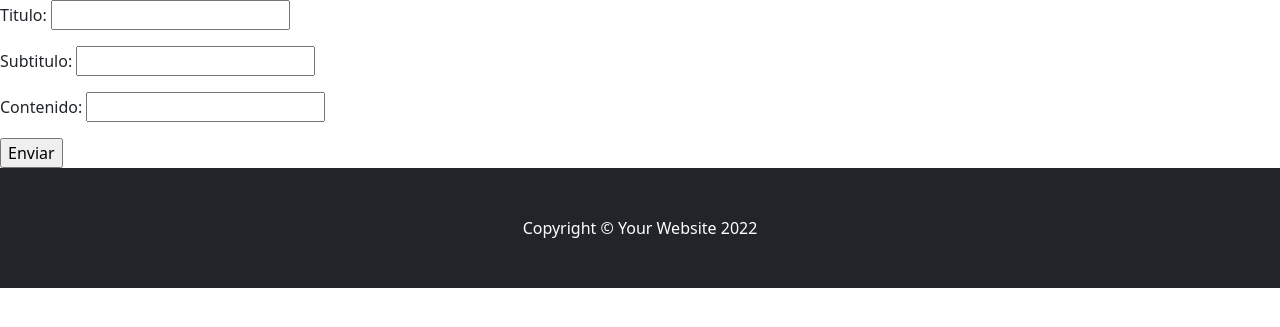
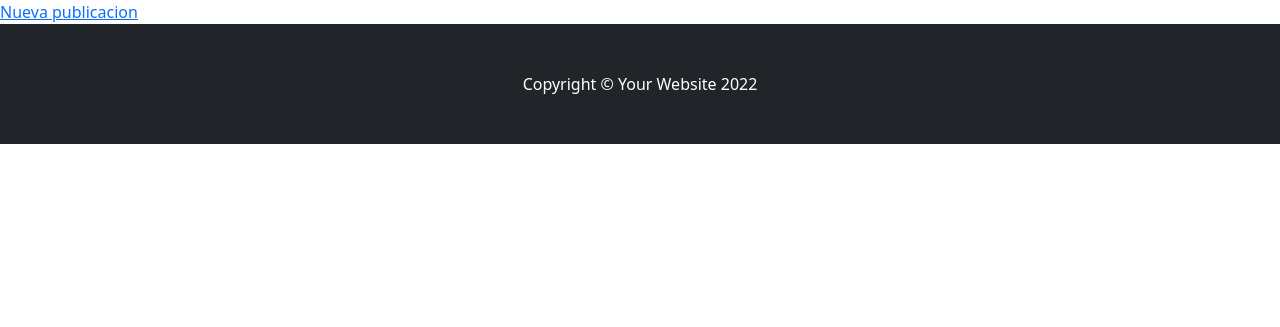
Before and after one commit to ArielPerez23/EntregaFinal-Perez-Botti-Barcia, a Django app: page /blog/curiosidades/ in a window 1280 px wide. Shown: the part 56-383 px from the top of the page. Run offline with Django 4.2, Linux system fonts and the light colour scheme; data that the repository does not hold is empty; some libraries are stand-ins or nearby versions.

Commit message:
Update curiosidades y formulario

```diff
--- a/blog/forms.py
+++ b/blog/forms.py
@@ -1,6 +1,5 @@
 from django import forms
 
-class CuriosidadesForm(forms.Form):
-    titulo=forms.CharField()
-    subtitulo=forms.CharField()
+class NuevaPublicacion(forms.Form):
+    titulo=forms.CharField(max_length=150)
     contenido=forms.CharField()
--- a/blog/models.py
+++ b/blog/models.py
@@ -21,8 +21,7 @@ class Category(TimestampedModel, models.Model):
         return self.name
 
 class Curiosity(TimestampedModel, models.Model):
-    title = models.CharField(max_length=50, blank=False, null=False)
-    subtitle = models.CharField(max_length=50, blank=False, null=False)
+    title = models.CharField(max_length=150, blank=False, null=False)
     content = models.TextField()
 
     class Meta:
--- a/blog/templates/blog/curiosidades.html
+++ b/blog/templates/blog/curiosidades.html
@@ -7,10 +7,12 @@ Curiosidades - Blog
 
 {% block  contenidoPagina%}
 <!-- Page Content-->
-<form action="" method="post">{% csrf_token %}
-    <p>Titulo: <input type="text" name="titulo" maxlength="50"></p>
-    <p>Subtitulo: <input type="text" name="subtitulo" maxlength="50"></p>
-    <p>Contenido: <input type="text" name="contenido"></p>
-    <input type="submit" value="Enviar">
-</form>
+{% for curiosidad in curiosidades %}
+<div>
+    <p>{{curiosidad.title}}</p>
+    <p>{{curiosidad.content}}</p>
+</div>
+{% endfor %}
+<a href="../nueva_publicacion">Nueva publicacion</a>
+
 {% endblock %}
--- a/blog/urls.py
+++ b/blog/urls.py
@@ -11,5 +11,5 @@ urlpatterns = [
     path('software/', software, name= "software"),
     path('hardware/', hardware, name= "hardware"),
     path('curiosidades/', curiosidades, name= "curiosidades"),
-
+    path('nueva_publicacion/', nueva_publicacion, name="nueva_publicacion"),
 ]
--- a/blog/views.py
+++ b/blog/views.py
@@ -20,21 +20,32 @@ def hardware(request):
 
 def curiosidades(request):
 
+    curiosidades = Curiosity.objects.all()
+
+    return render(request, "blog/curiosidades.html",{"curiosidades":curiosidades})
+
+def nueva_publicacion(request):
+
     if request.method == 'POST':
 
-        formulario = CuriosidadesForm(request.POST)
-
-        print(formulario)
+        formulario = NuevaPublicacion(request.POST)
 
         if formulario.is_valid():
-            data = formulario.cleaned_data
 
-            curiosidad = Curiosity(title=data['titulo'], subtitle=data['subtitulo'], content=data['contenido'])
-            curiosidad.save()
+            info_publicacion = formulario.cleaned_data
 
-            return redirect("inicio")
+            publicacion = Curiosity(title=info_publicacion['titulo'], content=info_publicacion['contenido'])
 
+            publicacion.save()
+
+            return redirect("curiosidades")
+        else:
+            return redirect("nueva_publicacion")
     else:
-        formulario = CuriosidadesForm()
 
-    return render(request, "blog/curiosidades.html" ,{'curiosidades':formulario})
+        formularioVacio = NuevaPublicacion()
+
+        return render(request, "blog/nueva_publicacion.html" ,{"form":formularioVacio})
+
+def buscar_publicacion(request):
+    pass
```
Also changed, not shown: blog/templates/blog/nueva_publicacion.html (added, +18 -0 lines), blog/migrations/0004_remove_curiosity_subtitle_alter_curiosity_title.py (added).
